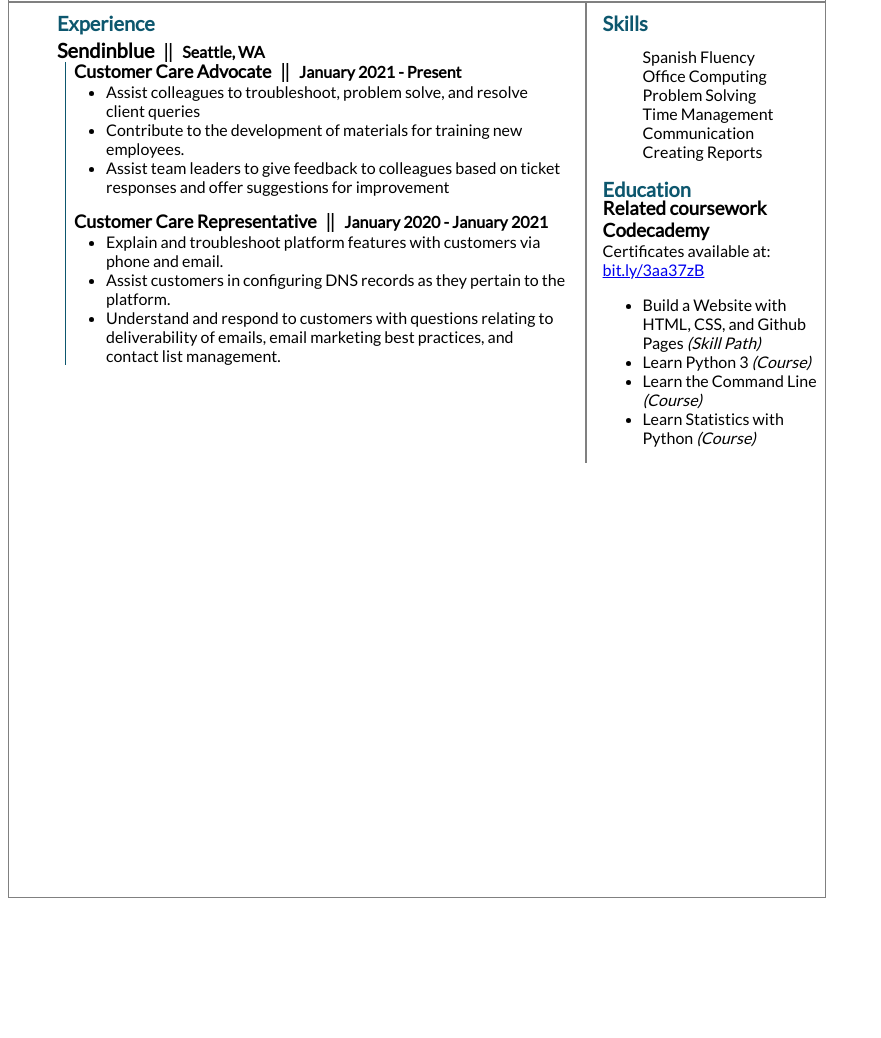
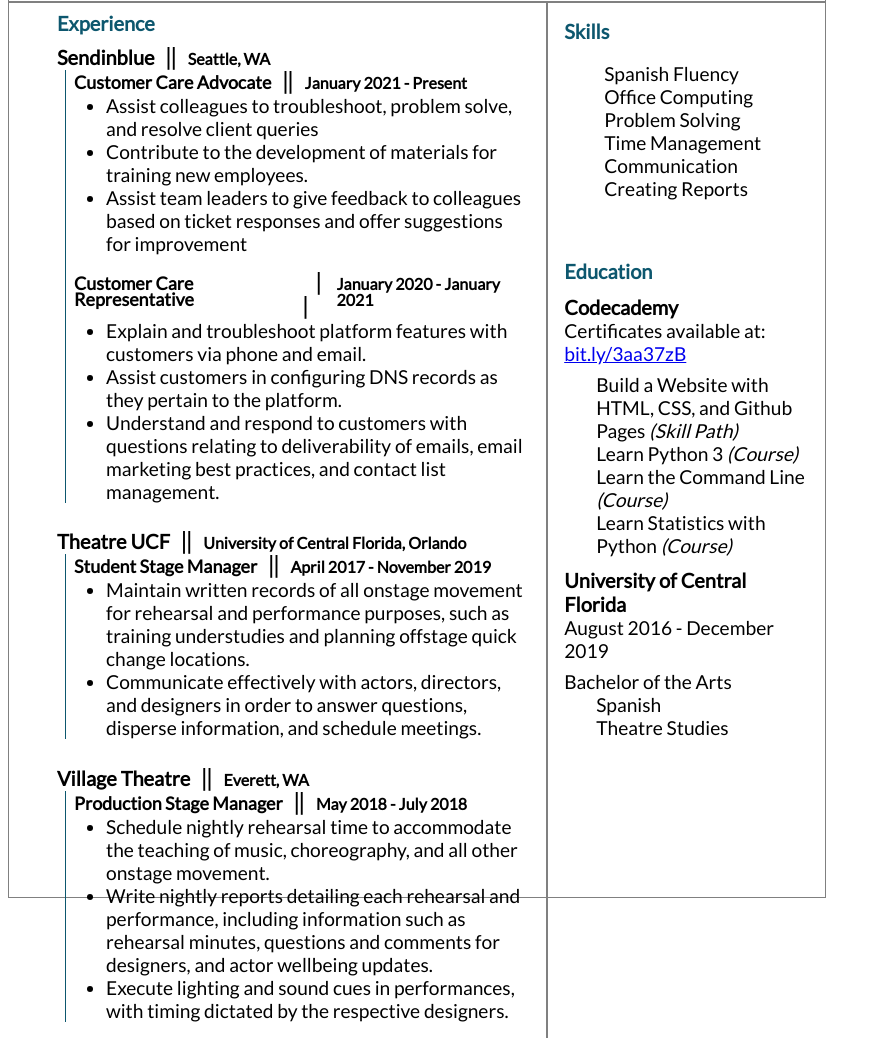
Before and after one commit to JBCRo/resume, a plain HTML site: page index.html in a window 1280 px wide. Shown: the part 168-1206 px from the top of the page, without its empty margins (0-881 px from the left). Before the commit the page ends 1074 px from the top, so only its background shows below. Drawn offline with Linux system fonts and the light colour scheme.

Commit message:
add exp content, style education

```diff
--- a/index.html
+++ b/index.html
@@ -50,6 +50,47 @@
                 </div>
             </div>
         </div>
+        <div class="listing" id="theatre-ucf">
+            <div class="company-data">
+                <h2 class="company">Theatre UCF</h2>
+                <p> &#9621 &#9615</p>
+                <h3 class="location">University of Central Florida, Orlando</h3>
+            </div>
+            <div class="all-roles">
+                <div id="student-stage-manager">
+                    <div class="role-data">
+                        <h2 class="role">Student Stage Manager</h2>
+                        <p> &#9621 &#9615</p>
+                        <h3 class="dates">April 2017 - November 2019</h3>
+                    </div>
+                    <ul class="responsibilities">
+                        <li>Maintain written records of all onstage movement for rehearsal and performance purposes, such as training understudies and planning offstage quick change locations.</li>
+                        <li>Communicate effectively with actors, directors, and designers in order to answer questions, disperse information, and schedule meetings.</li>
+                    </ul>
+                </div>
+            </div>
+        </div>
+        <div class="listing" id="village">
+            <div class="company-data">
+                <h2 class="company">Village Theatre</h2>
+                <p> &#9621 &#9615</p>
+                <h3 class="location">Everett, WA</h3>
+            </div>
+            <div class="all-roles">
+                <div id="stage-manager">
+                    <div class="role-data">
+                        <h2 class="role">Production Stage Manager</h2>
+                        <p> &#9621 &#9615</p>
+                        <h3 class="dates">May 2018 - July 2018</h3>
+                    </div>
+                    <ul class="responsibilities">
+                        <li>Schedule nightly rehearsal time to accommodate the teaching of music, choreography, and all other onstage movement.</li>
+                        <li>Write nightly reports detailing each rehearsal and performance, including information such as rehearsal minutes, questions and comments for designers, and actor wellbeing updates.</li>
+                        <li>Execute lighting and sound cues in performances, with timing dictated by the respective designers.</li>
+                    </ul>
+                </div>
+            </div>
+        </div>
     </div>
     <div class="sidebar">
         <div class="skills">
@@ -66,21 +107,39 @@
         <div class="education">
             <h4 class="section">Education</h4>
             <div class="certifications">
-                <h3>Related coursework</h3>
+                <!-- <h3>Related coursework</h3> -->
                 <div id="codecademy">
                     <h3>Codecademy</h3>
-                    <p>Certificates available at: <a href="bit.ly/3aa37zB">bit.ly/3aa37zB</a></a> </p>
-                    <ul>
+                    <p id="CA-link">Certificates available at: <a href="bit.ly/3aa37zB">bit.ly/3aa37zB</a></a> </p>
+                    <p class="CA">Build a Website with HTML, CSS, and Github Pages <em>(Skill Path)</em></p>
+                    <p class="CA">Learn Python 3 <em>(Course)</em></p>
+                    <p class="CA">Learn the Command Line <em>(Course)</em></p>
+                    <p class="CA">Learn Statistics with Python <em>(Course)</em></p>
+                    <!--<ul>
                         <li>Build a Website with HTML, CSS, and Github Pages <em>(Skill Path)</em></li>
                         <li>Learn Python 3 <em>(Course)</em></li>
                         <li>Learn the Command Line <em>(Course)</em></li>
                         <li>Learn Statistics with Python <em>(Course)</em></li>
-                    </ul>
+                    </ul> -->
                 </div>
-
             </div>
             <div class="university">
-
+                <!--<h3>University</h3> -->
+                <div id="UCF">
+                    <h3>University of Central Florida</h3>
+                    <p>August 2016 - December 2019</p>
+                    <div id="degree">
+                        <p>Bachelor of the Arts</p>
+                        <p class="BA">Spanish</p>
+                        <p class="BA">Theatre Studies</p>
+                        <!--</div>
+                            <ul>
+                                <li>Spanish</li>
+                                <li>Theatre Studies</li>
+                            </ul> -->
+                        </div>
+                    </div>
+                </div>
             </div>
         </div>
     </div>
--- a/resources/jcromar-resume-style.css
+++ b/resources/jcromar-resume-style.css
@@ -5,7 +5,7 @@
 body {
     font-family: "lato", sans-serif;
     color: black;
-    font-size: 1rem;
+    font-size: 1.2rem;
     width: 8.5in;
     height: 11in;
     border: 1px solid gray;
@@ -24,6 +24,7 @@ h2 {
 h3 {
     margin: 0px 0px;
     padding: 0px 0px;
+    font-size: 1.4rem;
 }
 
 h4 {
@@ -66,7 +67,7 @@ p {
 }
 
 .content h4 { /*the section headers*/
-    height: 1.25rem;
+    height: 1.5rem;
     color: #0D576E;
     margin-top: .5rem;
     margin-left: 0px;
@@ -129,15 +130,54 @@ p {
 }
 
 .content .sidebar {
-    min-width: 20%;
+    min-width: 30%;
     padding-left: 1rem;
+    padding-right: 1rem;
+    margin-top: .5rem;
     list-style: none;
 }
 
 .content .skills {
     list-style: none;
+    padding-bottom: 1rem;
 }
 
-.content .education {
+.content .education h4 {
+    padding-bottom: .7rem;
+}
+
+.content .education h3 {
+    font-size: 1.25rem;
+}
+
+.content .education .certifications {
+    padding-bottom: .7rem;
+
+}
+
+#CA-link {
+    padding-bottom: .5rem;
+}
+
+.content .education .certifications .CA {
+    margin-left: 2rem;
+}
+
+.education ul {
     list-style: none;
 }
+
+.content .education .university {
+    padding-bottom: .7rem;
+}
+
+.education #degree {
+    margin-top: .5rem;
+    margin-bottom: 0rem;
+    padding-bottom: 0rem;
+}
+
+.education #degree .BA {
+    margin-left: 2rem;
+
+}
```
